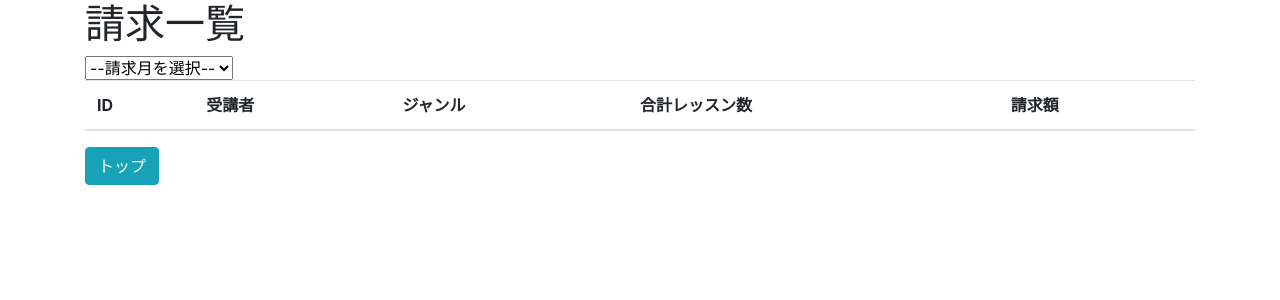
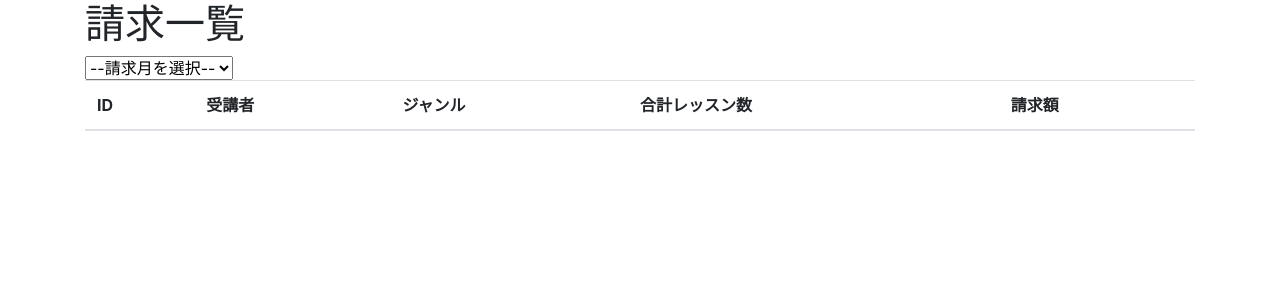
Before and after one commit to Th0rt/panair_entrance_exam, a Django app: page /invoices/2018/08 in a window 1280 px wide. Shown: the part 56-356 px from the top of the page. Run offline with Django 3.2, Linux system fonts and the light colour scheme; lists and menus that the app fills with data are empty; some libraries are stand-ins or nearby versions.

Commit message:
Update: Delete top button

```diff
--- a/app/templates/app/invoices/index.html
+++ b/app/templates/app/invoices/index.html
@@ -29,6 +29,4 @@
       </tbody>
     {% endfor %}
   </table>
-<a class="btn btn-info" href="{% url 'app:index' %}" >トップ</a>
-
 {% endblock content %}
```
